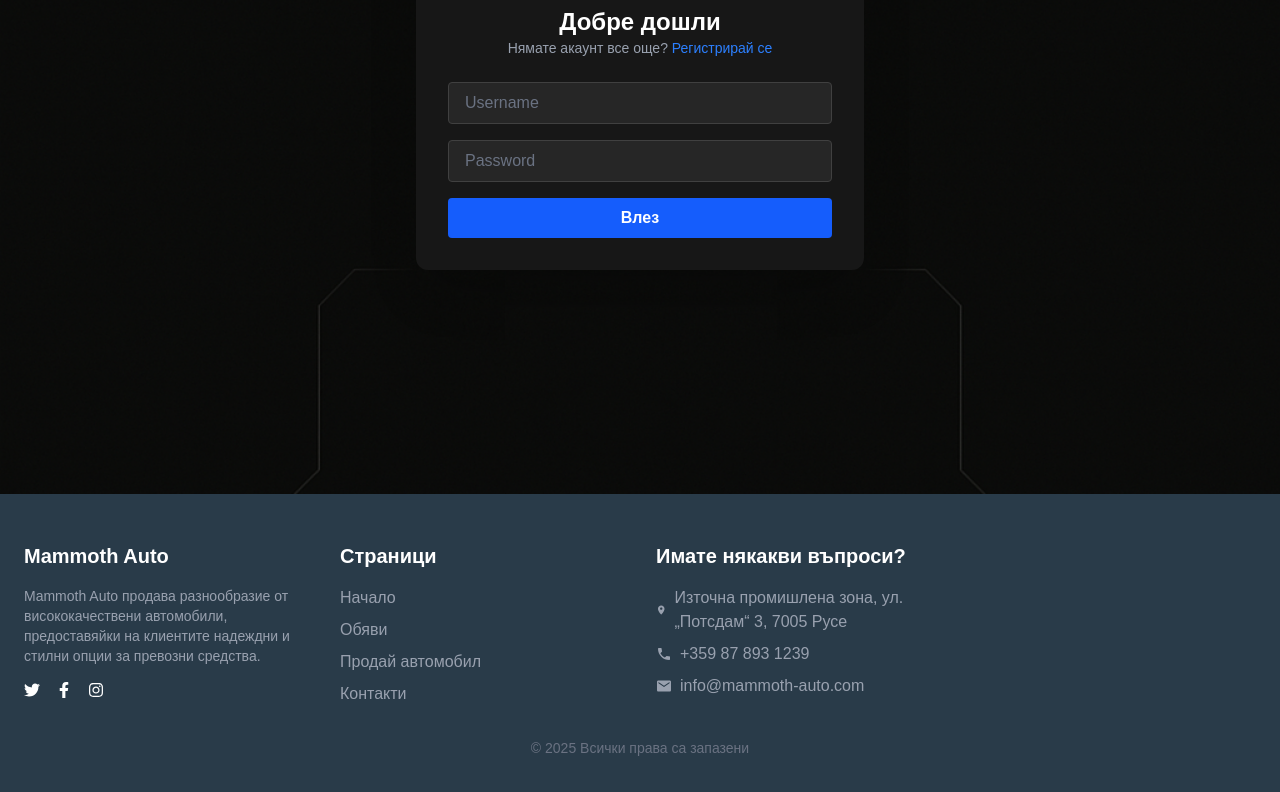
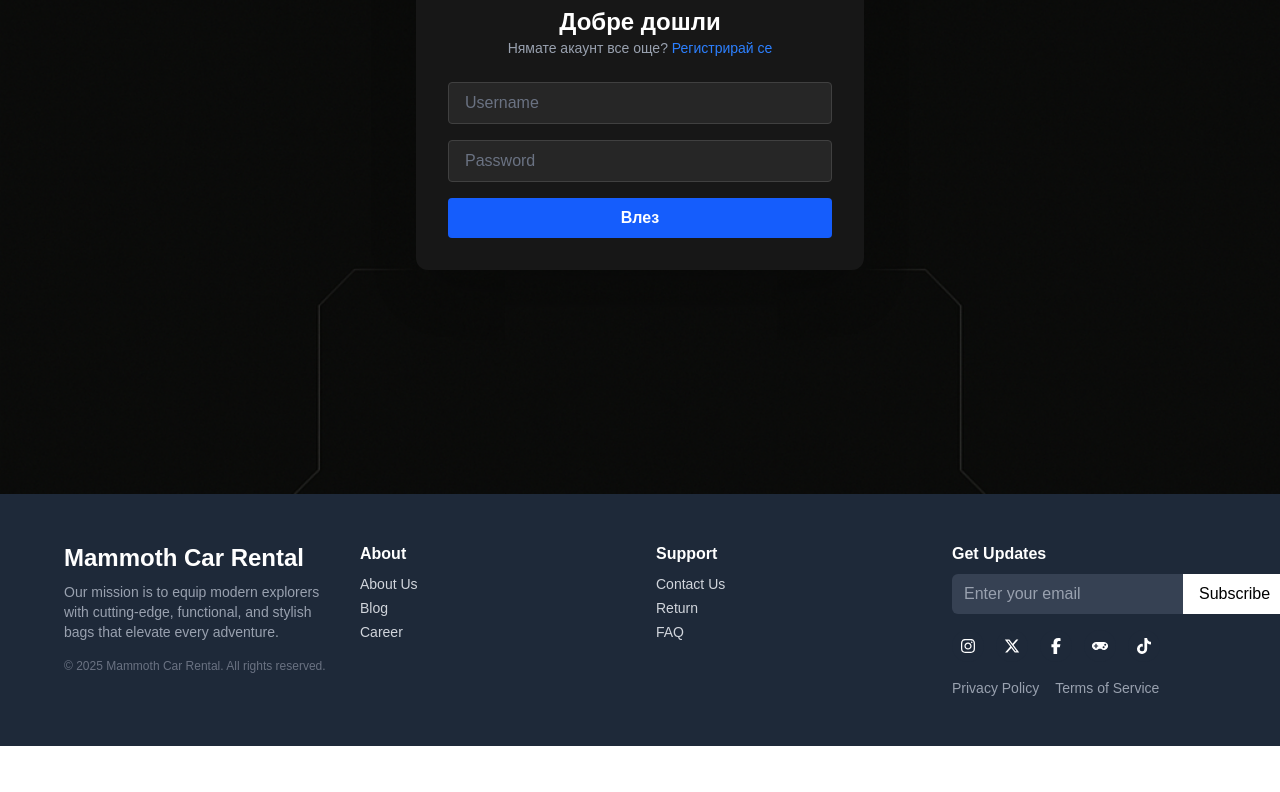
Before and after one commit to Serkan-2006/mammooth-rent-a-car, a Next.js app in the folder Client/mammooth-rentcar/: page /login in a window 1280 px wide. Shown: the part 306-1098 px from the top of the page. After the commit the page ends 1052 px from the top, so only its background shows below. Built offline with nearby package versions, Linux system fonts and the light colour scheme.

Commit message:
added basic footer component

```diff
--- a/Client/mammooth-rentcar/src/components/footer.js
+++ b/Client/mammooth-rentcar/src/components/footer.js
@@ -1,42 +1,71 @@
-import { FaTwitter, FaFacebookF, FaInstagram, FaRegHeart } from "react-icons/fa";
-import { IoMdPin, IoMdCall, IoMdMail } from "react-icons/io";
+import React from "react";
+import { FaFacebookF, FaInstagram, FaTiktok, FaXTwitter } from "react-icons/fa6";
+import { FaGamepad } from "react-icons/fa";
 
 const Footer = () => {
   return (
-    <footer className="bg-[rgb(41,59,73)] text-gray-400 py-12">
-      <div className="container mx-auto px-6">
-        <div className="grid grid-cols-1 md:grid-cols-2 lg:grid-cols-4 gap-8">
+    <footer className="bg-gray-800 text-white px-6 py-12">
+      <div className="max-w-6xl mx-auto grid grid-cols-1 md:grid-cols-4 gap-8">
+        {/* Brand */}
         <div>
-            <h2 className="text-white text-xl font-semibold mb-4">Mammoth Auto</h2>
-            <p className="text-sm">Mammoth Auto продава разнообразие от висококачествени автомобили, предоставяйки на клиентите надеждни и стилни опции за превозни средства.</p>
-            <div className="flex space-x-4 mt-4">
-              <a href="#" className="text-white hover:text-blue-500"><FaTwitter /></a>
-              <a href="#" className="text-white hover:text-blue-700"><FaFacebookF /></a>
-              <a href="#" className="text-white hover:text-pink-500"><FaInstagram /></a>
+          <h2 className="text-2xl font-bold mb-2">Mammoth Car Rental</h2>
+          <p className="text-sm text-gray-400">
+            Our mission is to equip modern explorers with cutting-edge, functional, and stylish bags that elevate every adventure.
+          </p>
+          <p className="text-xs text-gray-500 mt-4">© 2025 Mammoth Car Rental. All rights reserved.</p>
         </div>
-          </div>
+
         <div>
-            <h2 className="text-white text-xl font-semibold mb-4">Страници</h2>
-            <ul className="space-y-2">
-            <li><a href="/" className="hover:text-white transition-colors">Начало</a></li>
-            <li><a href="/cars" className="hover:text-white transition-colors">Обяви</a></li>
-            <li><a href="/sell" className="hover:text-white transition-colors">Продай автомобил</a></li>
-            <li><a href="/contacts" className="hover:text-white transition-colors">Контакти</a></li>
+          <h3 className="font-semibold mb-2">About</h3>
+          <ul className="space-y-1 text-gray-300 text-sm">
+            <li><a href="#">About Us</a></li>
+            <li><a href="#">Blog</a></li>
+            <li><a href="#">Career</a></li>
           </ul>
         </div>
+
         <div>
-            <h2 className="text-white text-xl font-semibold mb-4">Имате някакви въпроси?</h2>
-            <ul className="space-y-2">
-              <li className="flex items-center space-x-2"><IoMdPin /><span>Източна промишлена зона, ул. „Потсдам“ 3, 7005 Русе</span></li>
-              <li className="flex items-center space-x-2"><IoMdCall /><a href="tel:+359878931239">+359 87 893 1239</a></li>
-              <li className="flex items-center space-x-2"><IoMdMail /><a href="mailto:info@mammoth-auto.com">info@mammoth-auto.com</a></li>
+          <h3 className="font-semibold mb-2">Support</h3>
+          <ul className="space-y-1 text-gray-300 text-sm">
+            <li><a href="#">Contact Us</a></li>
+            <li><a href="#">Return</a></li>
+            <li><a href="#">FAQ</a></li>
           </ul>
         </div>
+
+        <div>
+          <h3 className="font-semibold mb-2">Get Updates</h3>
+          <div className="flex mb-4">
+            <input
+              type="email"
+              placeholder="Enter your email"
+              className="flex-1 px-3 py-2 rounded-l-md bg-gray-700 text-white placeholder-gray-400"
+            />
+            <button className="px-4 py-2 bg-white text-black font-medium rounded-r-md cursor-pointer">
+              Subscribe
+            </button>
           </div>
-        <div className="text-center text-sm text-gray-500 mt-8">
-          <p>
-            &copy; {new Date().getFullYear()} Всички права са запазени
-          </p>
+          <div className="flex gap-3 mt-2">
+            <a href="#" className="bg-gray-800 p-2 rounded-full hover:bg-gray-700">
+              <FaInstagram />
+            </a>
+            <a href="#" className="bg-gray-800 p-2 rounded-full hover:bg-gray-700">
+              <FaXTwitter />
+            </a>
+            <a href="#" className="bg-gray-800 p-2 rounded-full hover:bg-gray-700">
+              <FaFacebookF />
+            </a>
+            <a href="#" className="bg-gray-800 p-2 rounded-full hover:bg-gray-700">
+              <FaGamepad />
+            </a>
+            <a href="#" className="bg-gray-800 p-2 rounded-full hover:bg-gray-700">
+              <FaTiktok />
+            </a>
+          </div>
+          <div className="flex gap-4 text-sm text-gray-400 mt-4">
+            <a href="#">Privacy Policy</a>
+            <a href="#">Terms of Service</a>
+          </div>
         </div>
       </div>
     </footer>
```
Lines whose indentation alone changed are shown as unchanged.
